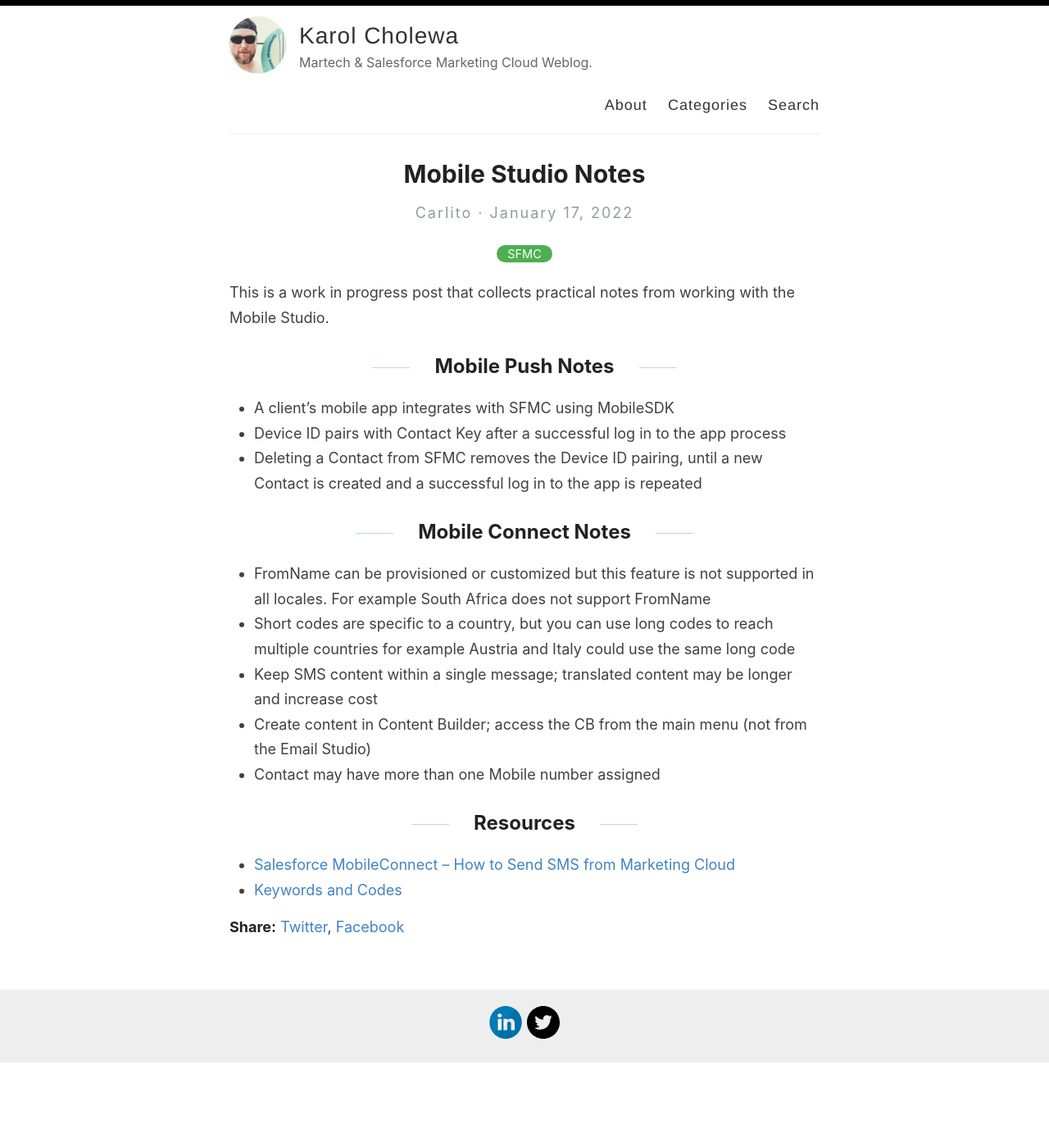
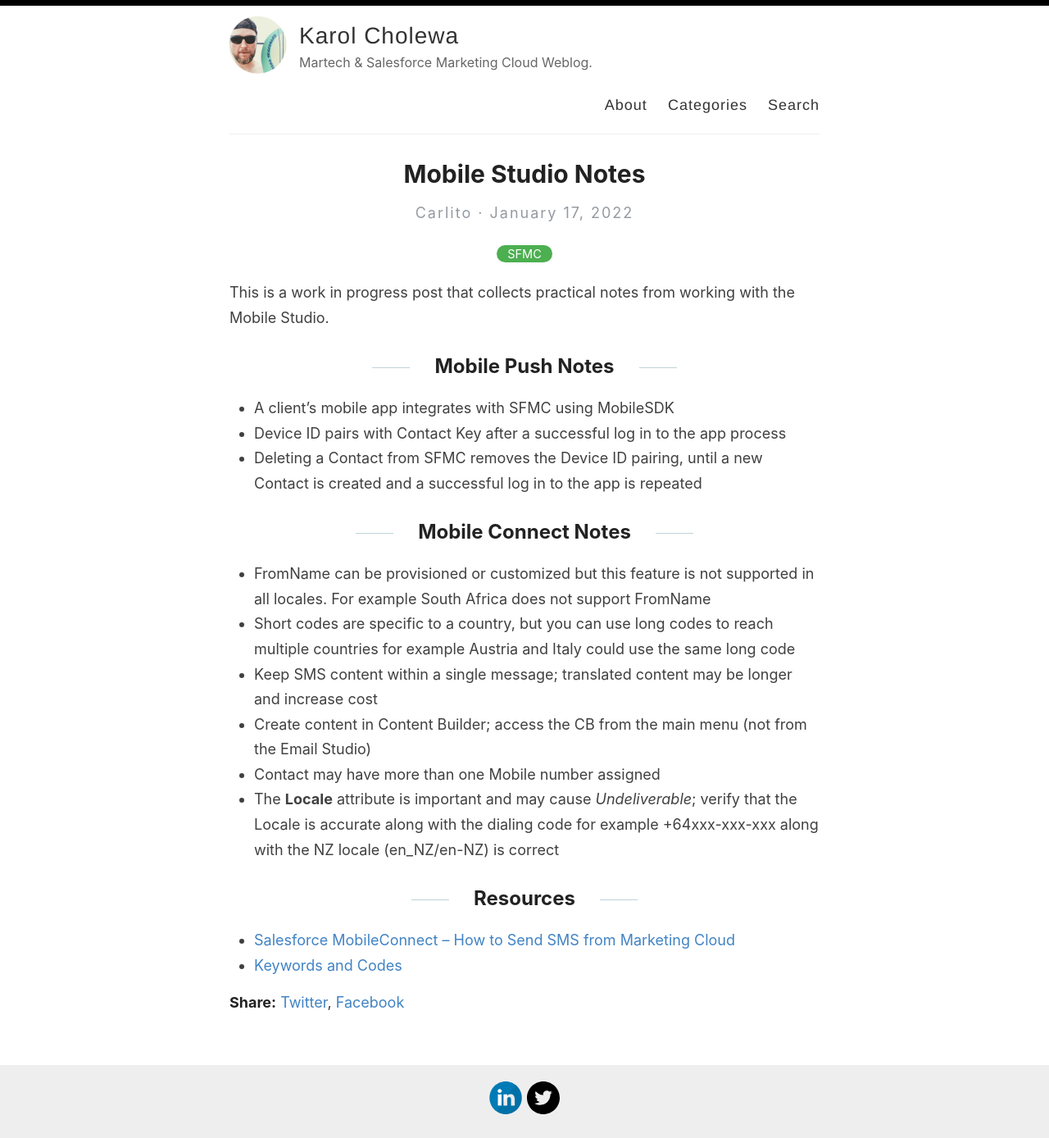
Before and after one commit to karolcholewa/blog, a Jekyll site: the page built from _posts/2022-01-17-mobile-connect-notes.md, in a window 1280 px wide. Shown: the whole page at 82% size. Built offline with Jekyll 4.4.1, drawn with Linux system fonts in a browser that asks for light colours; before the commit the page ends 1297 px from its top, so only the background shows below that.

Commit message:
update post

```diff
--- a/_posts/2022-01-17-mobile-connect-notes.md
+++ b/_posts/2022-01-17-mobile-connect-notes.md
@@ -17,6 +17,7 @@ This is a work in progress post that collects practical notes from working with
 *   Keep SMS content within a single message; translated content may be longer and increase cost
 *   Create content in Content Builder; access the CB from the main menu (not from the Email Studio)
 *   Contact may have more than one Mobile number assigned
+*   The **Locale** attribute is important and may cause *Undeliverable*; verify that the Locale is accurate along with the dialing code for example +64xxx-xxx-xxx along with the NZ locale (en_NZ/en-NZ) is correct
 
 
 ## Resources
```
